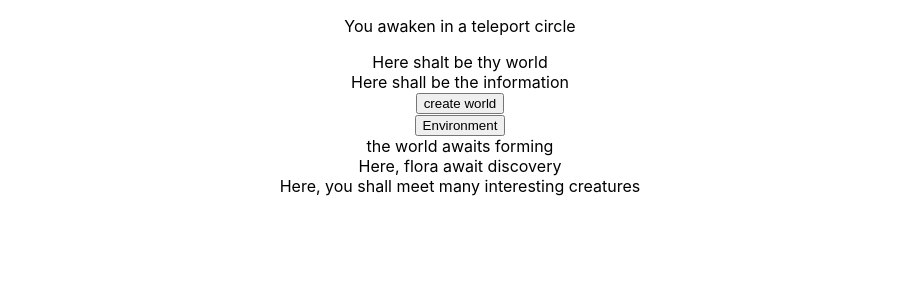
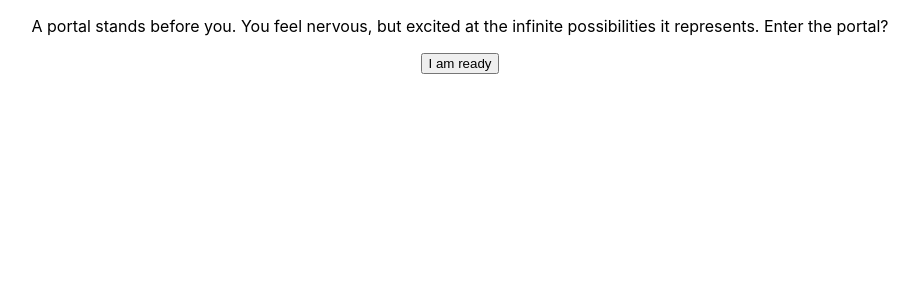
Before and after one commit to johntroesch/worldbuilder, a React (Create React App) app: page / in a window 1280 px wide. Shown: the top 300 px of the page, without its empty margins (180-1099 px from the left). Built offline with nearby package versions, Linux system fonts and the light colour scheme.

Commit message:
working randomizer

```diff
--- a/src/infodiv.js
+++ /dev/null
@@ -1,33 +0,0 @@
-import React from 'react';
-//send props from narrative to here, return div for each property
-
-class Infodiv extends React.Component{
-    constructor(props){
-        super(props);
-        this.state = {
-            content : "the world awaits forming",
-            plants: "Here, flora await discovery",
-            animals: "Here, you shall meet many interesting creatures",
-            myworld: this.props.world
-        }
-    }
-    render(){
-        return(
-            <div>
-                <button onClick={this.showEnviron}>Environment</button>
-                <div id="environment">{this.state.content}</div>
-                <div id="flora">{this.state.plants}</div>
-                <div id="fauna">{this.state.animals}</div>
-            </div>
-        )
-    }
-    showEnviron=()=>{
-        //replaces environment div contents with environ
-        let environ = <p>This world is {this.state.myworld.wtype}.  The sky above you is a deep {this.state.myworld.color}.</p>
-        this.setState({content: environ})
-        console.log("fired")
-        console.log(this.state.myworld)
-    }
-}
-
-export default Infodiv
--- a/src/narrative.js
+++ b/src/narrative.js
@@ -1,32 +1,29 @@
 import React from 'react';
-import World from './world';
-import Infodiv from './infodiv';
+
+import Story from './story';
 
 class Narrative extends React.Component{
     constructor(){
         super()
-        this.state = {bookmark: 0,
-                    currentworld: "current world",
-                    theworld: "Here shalt be thy world",
-                    info: "The infodiv shall appear here"}
+        this.state = {
+                info: "",
+                welcome: "A portal stands before you.  You feel nervous, but excited at the infinite possibilities it represents.  Enter the portal?",
+                button: "I am ready"
+
+            }
     }
     render(){
         return(
         <div>
-        <p>You awaken in a teleport circle</p>
-        <div>{this.state.theworld}</div>
-        <div>Here shall be the information</div>
-        <button onClick={this.createWorld}>create world</button>
-        <div><Infodiv world={this.state.currentworld} /></div>
+        <p>{this.state.welcome}</p>
+        <div>{this.state.info}</div>
+        <button onClick={this.createWorld}>{this.state.button}</button>
+
         </div>
         )
     }
     createWorld = ()=>{
-        let newworld = new World();
-        this.setState({theworld: newworld.wtype, currentworld: newworld, bookmark: 1});
-        console.log(newworld.wtype);
-        console.log(this.state.currentworld.wtype + "to pass to child")
-        console.log(this.state.bookmark);
+        this.setState({info: <Story />, welcome: "You awaken in a teleport circle", button: "Take me to a new world"})
         };
 }
 
--- /dev/null
+++ b/src/story.js
@@ -0,0 +1,31 @@
+import React from 'react';
+
+//landscape features
+let worldtypes = ["arid", "oceanic", "jungle", "tundra"];
+let buildings = ["house", "fortress", "castle", "orb", "dome"]
+
+//resources
+let colors = ["emerald", "azure", "vermillion", "murky"];
+let materials = ["stone", "steel", "glass"]
+
+//flora
+let plants = ["palm trees", "colossal trees", "soft grass", "razor grass", "ferns"]
+
+class Story extends React.Component{
+    constructor(){
+        super();
+    }
+        randomize(subj){
+             return subj[Math.floor(Math.random() * (subj.length))]
+        }
+        render(){
+          return <div>
+              <p>You stand overlooking the {this.randomize(worldtypes)} world.</p>
+              <p>Above you, the sky is {this.randomize(colors)}</p>
+              <p>In the distance, a {this.randomize(materials) + " " + this.randomize(buildings)} can be seen. </p>
+              <p>Surveying the local flora, you note primarily {this.randomize(plants)}.</p>
+              </div>
+        }
+}
+
+export default Story
--- a/src/world.js
+++ /dev/null
@@ -1,27 +0,0 @@
-
-//landscape features
-let worldtypes = ["arid", "oceanic", "jungle", "tundra"];
-let buildings = ["house", "fortress", "castle", "orb", "dome"]
-
-//resources
-let colors = ["emerald", "azure", "vermillion", "murky"];
-let materials = ["stone", "steel", "glass"]
-
-//flora
-let plants = ["palm trees", "colossal trees", "soft grass", "razor grass", "ferns"]
-
-function randomize(subj){
-    let content = subj[Math.floor(Math.random() * (subj.length))];
-    return content;
-}
-
-class World{
-constructor(){
-    this.wtype=randomize(worldtypes)
-    this.color=randomize(colors);
-    this.mat=randomize(materials);
-    this.build=randomize(buildings);
-}
-}
-
-export default World;
```
Also changed, not shown: src/setupTests.js (deleted, +0 -5 lines).
